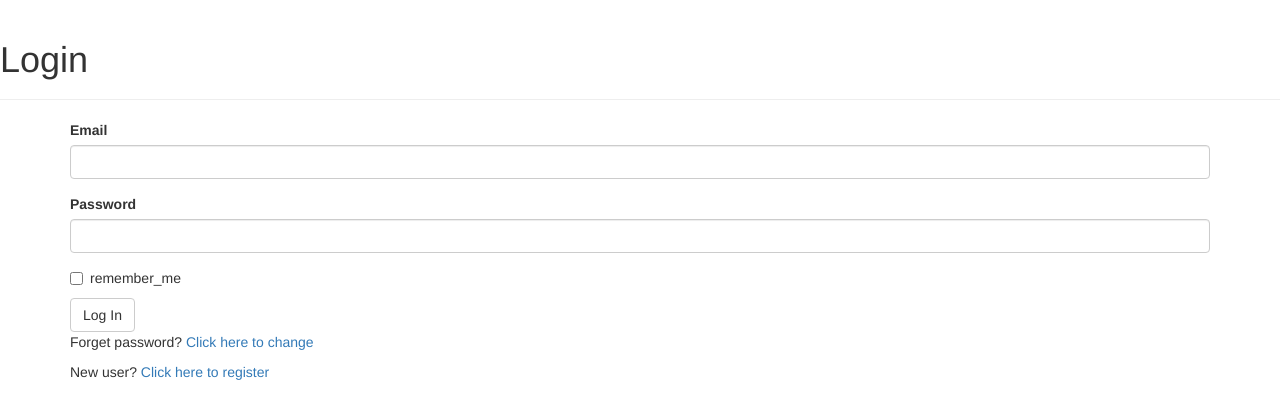
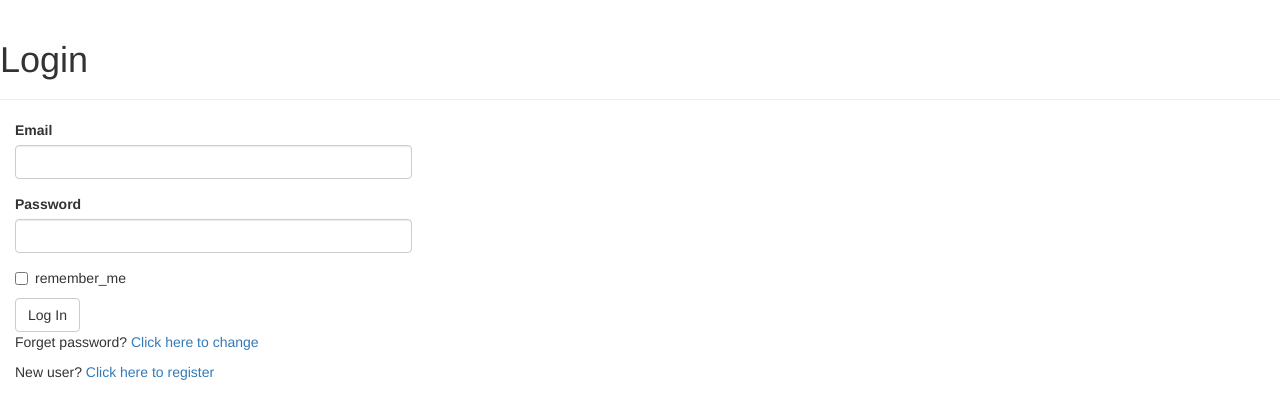
Before and after one commit to chaonet/flask_blog, a Flask app: page /login in a window 1280 px wide. Shown: the part 52-471 px from the top of the page. Run offline with Flask 2, Linux system fonts and the light colour scheme; some libraries are stand-ins or nearby versions.

```diff
--- a/app/templates/login.html
+++ b/app/templates/login.html
@@ -14,7 +14,7 @@
          <p>{{ message }}</p>
     {% endfor %}
     </div>
-<div class="container">
+<div class="col-md-4">
 {{ wtf.quick_form(form) }}
 
 <div>
```
